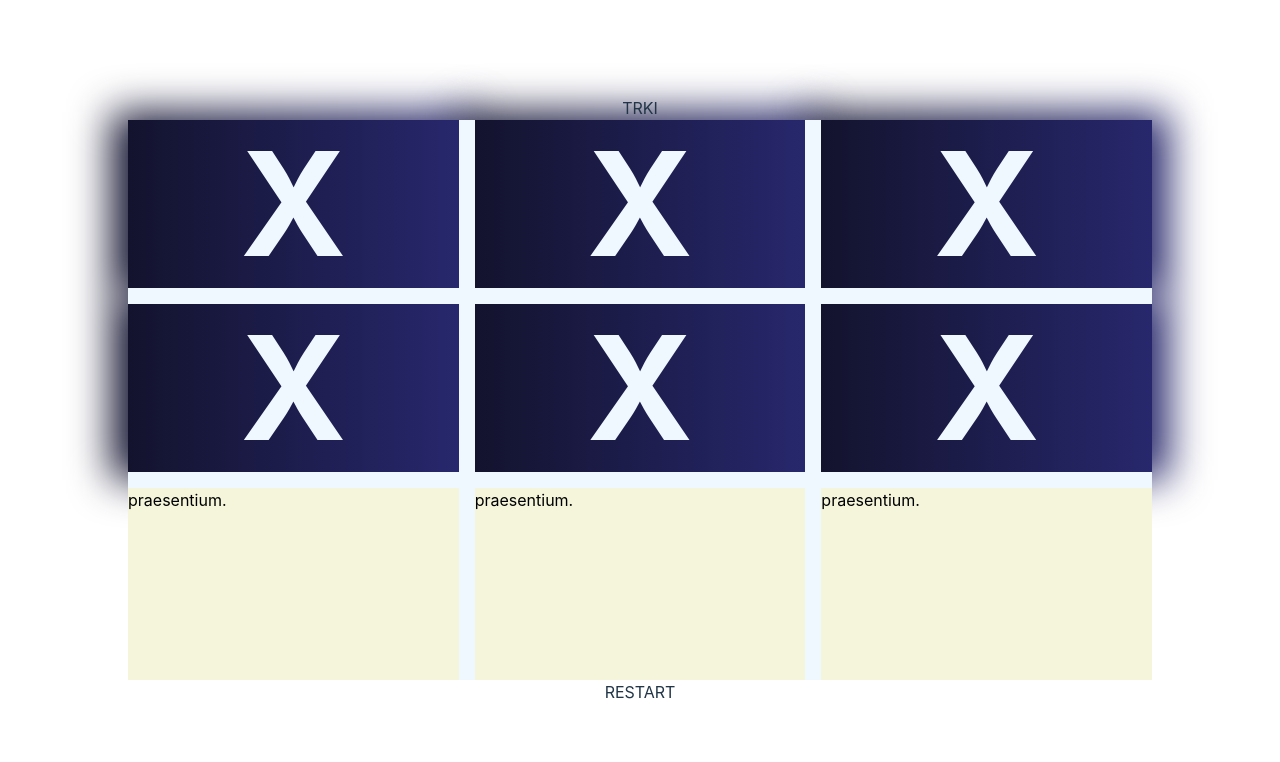
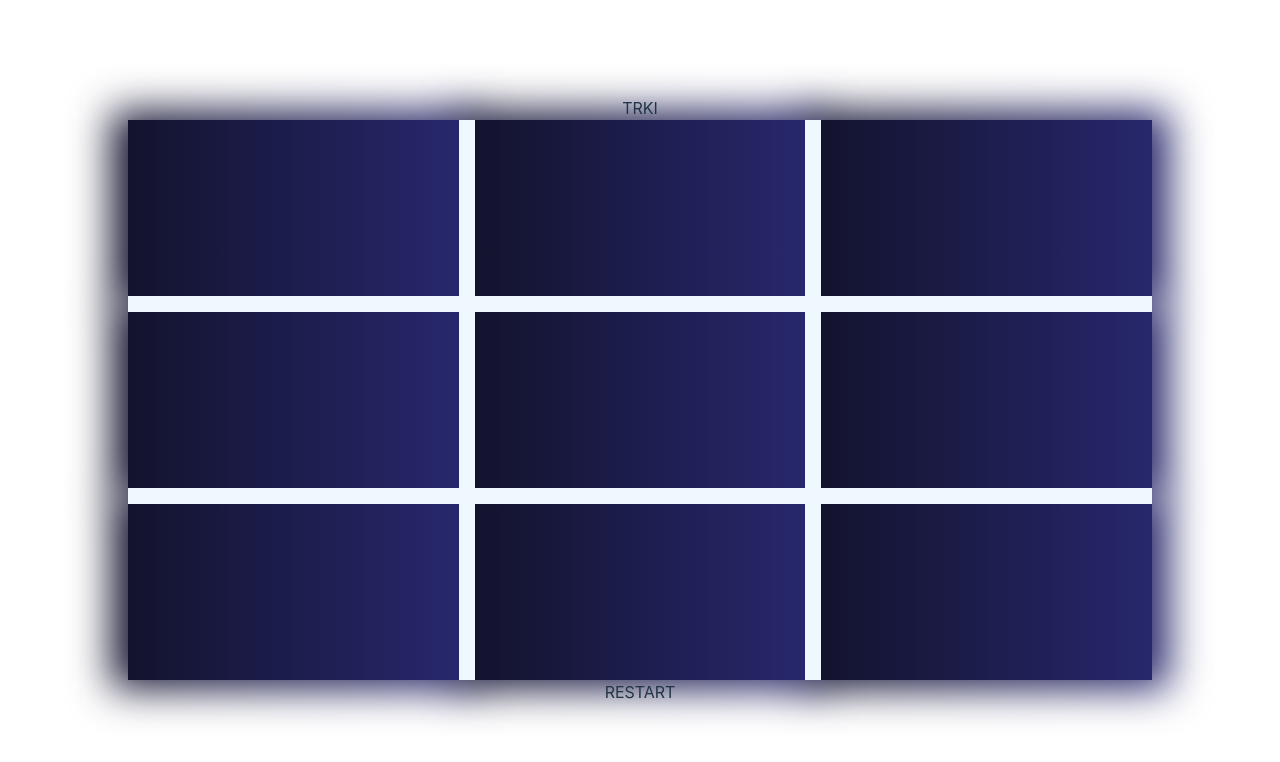
Before and after one commit to daviddiazm/Triki-React, a React (Vite) app: page / in a window 1280 px wide. Shown: the top 762 px of the page. Built offline with nearby package versions, Linux system fonts and the light colour scheme.

Commit message:
medianamente funcional

```diff
--- a/src/App.jsx
+++ b/src/App.jsx
@@ -5,15 +5,16 @@ import Cuadrado from './components/Cuadrado/Cuadrado'
 function App() {
   const [count, setCount] = useState(0)
   const [isSelected, setIsSelected] = useState(null)
-  const [turno, setTurno] = useState(true)
+  const [turno, setTurno] = useState("")
 
   const turnoDeJugador = () => {
-    if (turno == true) {
-      return "X"
-    } else {
-      return "O"
-    }
+    if(turno == false) return "X"
+    if(turno == true) return "O"
   }
+
+
+  // console.log(turno);
+  // console.log(turnoDeJugador());
 
   return (
     <div className='app'>
@@ -25,12 +26,12 @@ function App() {
         <Cuadrado turnoDeJugador={turnoDeJugador()}/>
         <Cuadrado turnoDeJugador={turnoDeJugador()}/>
         <Cuadrado turnoDeJugador={turnoDeJugador()}/>
-        {/* <Cuadrado />
-        <Cuadrado />
-        <Cuadrado /> */}
+        <Cuadrado turnoDeJugador={turnoDeJugador()}/>
+        <Cuadrado turnoDeJugador={turnoDeJugador()}/>
+        <Cuadrado turnoDeJugador={turnoDeJugador()}/>
+        {/* <p>praesentium.</p>
         <p>praesentium.</p>
-        <p>praesentium.</p>
-        <p>praesentium.</p>
+        <p>praesentium.</p> */}
       </div>
       RESTART
     </div>
--- a/src/components/Cuadrado/Cuadrado.jsx
+++ b/src/components/Cuadrado/Cuadrado.jsx
@@ -1,19 +1,21 @@
 import React, { useState } from 'react'
 import './Cuadrado.css'
 
-const Cuadrado = ({turnoDeJugador}) => {
+const Cuadrado = (turnoDeJugador) => {
 
-  // const [opction, setOpction] = useState("")
+const [option, setOption] = useState("")
 
-  console.log(turnoDeJugador);
+const changeOption = () => {
+  setOption(turnoDeJugador.turnoDeJugador)
+}
 
-  const elTurno = turnoDeJugador
+console.log(turnoDeJugador.turnoDeJugador);
 
   return (
-    <div className='cuadrado'>
+    <div className='cuadrado' onClick={changeOption}>
       <div className='fondo'></div>
       <div className='fondo2'></div>
-      <h2 className='texto' >{elTurno}</h2>
+      <h2 className='texto' >{option}</h2>
     </div>
   )
 }
```
